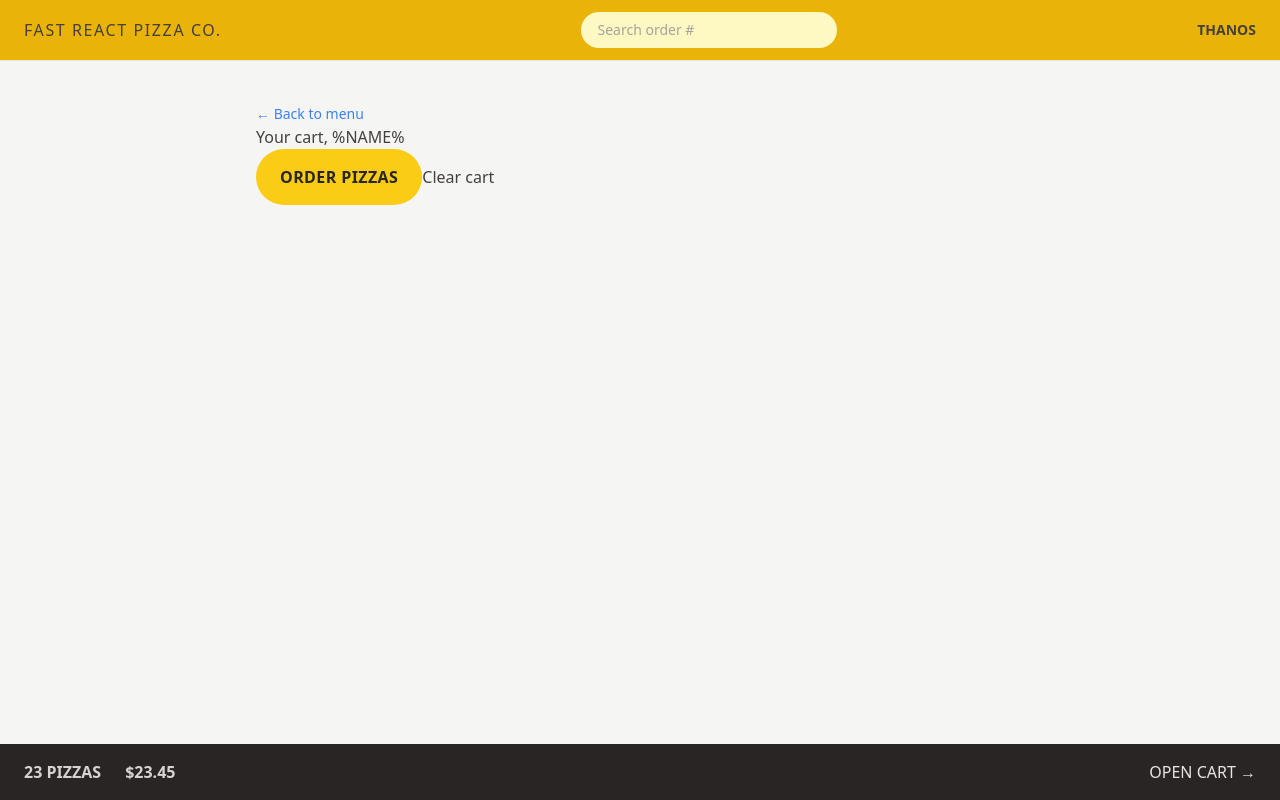
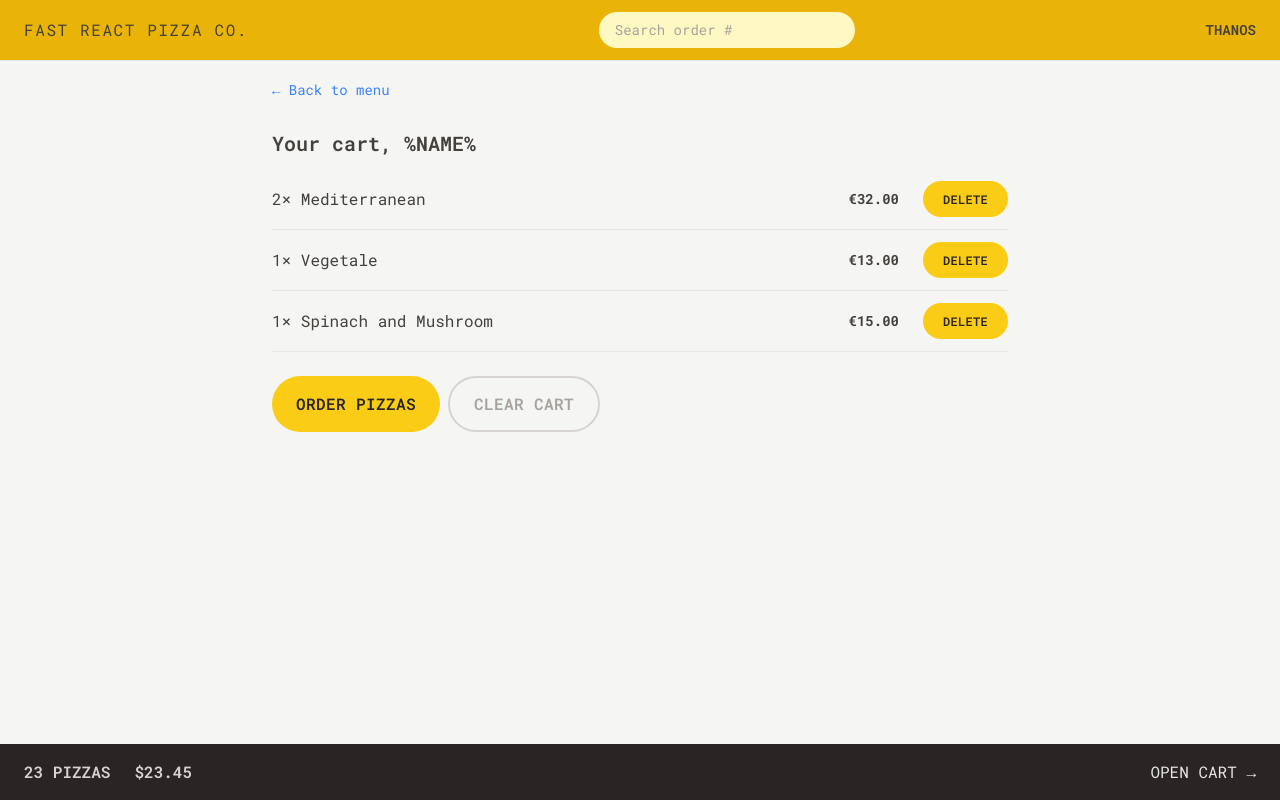
Before and after one commit to thanasisxatz1997/pizzaOrdering-web-app, a React (Vite) app: page /cart in a window 1280 px wide. Built offline with nearby package versions, Linux system fonts and the light colour scheme.

Commit message:
cart-styling

```diff
--- a/index.html
+++ b/index.html
@@ -4,6 +4,13 @@
     <meta charset="UTF-8" />
     <link rel="icon" type="image/svg+xml" href="/vite.svg" />
     <meta name="viewport" content="width=device-width, initial-scale=1.0" />
+
+    <link rel="preconnect" href="https://fonts.googleapis.com" />
+    <link rel="preconnect" href="https://fonts.gstatic.com" crossorigin />
+    <link
+      href="https://fonts.googleapis.com/css2?family=Roboto+Mono:wght@300;400;500;600;700&display=swap"
+      rel="stylesheet"
+    />
     <title>Vite + React</title>
   </head>
   <body class="bg-stone-100 text-stone-700">
--- a/src/features/cart/Cart.jsx
+++ b/src/features/cart/Cart.jsx
@@ -1,6 +1,7 @@
 import { Link } from 'react-router-dom';
 import LinkButton from '../../ui/LinkButton';
 import Button from '../../ui/Button';
+import CartItem from './CartItem';
 
 const fakeCart = [
   {
@@ -30,14 +31,18 @@
   const cart = fakeCart;
 
   return (
-    <div>
+    <div className="px-4 py-3">
       <LinkButton to="/menu">&larr; Back to menu</LinkButton>
 
-      <h2>Your cart, %NAME%</h2>
-
-      <div>
+      <h2 className="mt-7 text-xl font-semibold">Your cart, %NAME%</h2>
+      <ul className="mt-3 divide-y divide-stone-200 border-b">
+        {cart.map((item) => (
+          <CartItem item={item} key={item.key}></CartItem>
+        ))}
+      </ul>
+      <div className="mt-6 space-x-2">
         <Button to="/order/new">Order pizzas</Button>
-        <button>Clear cart</button>
+        <Button type="secondary">Clear cart</Button>
       </div>
     </div>
   );
--- a/src/features/cart/CartItem.jsx
+++ b/src/features/cart/CartItem.jsx
@@ -1,13 +1,17 @@
+import Button from '../../ui/Button';
+import { formatCurrency } from '../../utils/helpers';
+
 function CartItem({ item }) {
   const { pizzaId, name, quantity, totalPrice } = item;
 
   return (
-    <li>
-      <p>
+    <li className="py-3 sm:flex sm:items-center sm:justify-between">
+      <p className="mb-1 sm:mb-0">
         {quantity}&times; {name}
       </p>
-      <div>
-        <p>{formatCurrency(totalPrice)}</p>
+      <div className="flex items-center justify-between sm:gap-6">
+        <p className="text-sm font-bold">{formatCurrency(totalPrice)}</p>
+        <Button type="small">Delete</Button>
       </div>
     </li>
   );
--- a/src/features/menu/Menu.jsx
+++ b/src/features/menu/Menu.jsx
@@ -1,13 +1,13 @@
-import { getMenu } from "../../services/apiRestaurant";
-import { useLoaderData } from "react-router-dom";
-import MenuItem from "./MenuItem";
+import { getMenu } from '../../services/apiRestaurant';
+import { useLoaderData } from 'react-router-dom';
+import MenuItem from './MenuItem';
 
 function Menu() {
   const menu = useLoaderData();
   console.log(menu);
 
   return (
-    <ul>
+    <ul className="divide-y divide-stone-200 px-2">
       {menu.map((pizza) => (
         <MenuItem pizza={pizza} key={pizza.id} />
       ))}
--- a/src/features/menu/MenuItem.jsx
+++ b/src/features/menu/MenuItem.jsx
@@ -1,16 +1,30 @@
-import { formatCurrency } from "../../utils/helpers";
+import { formatCurrency } from '../../utils/helpers';
+import Button from '../../ui/Button';
 
 function MenuItem({ pizza }) {
   const { id, name, unitPrice, ingredients, soldOut, imageUrl } = pizza;
 
   return (
-    <li>
-      <img src={imageUrl} alt={name} />
-      <div>
-        <p>{name}</p>
-        <p>{ingredients.join(", ")}</p>
-        <div>
-          {!soldOut ? <p>{formatCurrency(unitPrice)}</p> : <p>Sold out</p>}
+    <li className="flex gap-4 py-2">
+      <img
+        src={imageUrl}
+        alt={name}
+        className={`h-24 ${soldOut ? 'opacity-70 grayscale' : ''}`}
+      />
+      <div className="flex grow flex-col pt-0.5">
+        <p className="font-medium">{name}</p>
+        <p className="text-sm capitalize italic text-stone-500">
+          {ingredients.join(', ')}
+        </p>
+        <div className="mt-auto flex items-center justify-between">
+          {!soldOut ? (
+            <p className="text-sm">{formatCurrency(unitPrice)}</p>
+          ) : (
+            <p className="text-sm font-medium uppercase text-stone-500">
+              Sold out
+            </p>
+          )}
+          <Button type="small">Add to cart</Button>
         </div>
       </div>
     </li>
--- a/src/features/order/CreateOrder.jsx
+++ b/src/features/order/CreateOrder.jsx
@@ -84,7 +84,7 @@
 
         <div>
           <input type="hidden" name="cart" value={JSON.stringify(cart)}></input>
-          <Button disabled={isSubmitting}>
+          <Button type="primary" disabled={isSubmitting}>
             {isSubmitting ? 'Placing Order...' : 'Order now'}
           </Button>
         </div>
--- a/src/features/user/CreateUser.jsx
+++ b/src/features/user/CreateUser.jsx
@@ -24,7 +24,7 @@
 
       {username !== '' && (
         <div>
-          <Button>Start ordering</Button>
+          <Button type="primary">Start ordering</Button>
         </div>
       )}
     </form>
--- a/src/ui/AppLayout.jsx
+++ b/src/ui/AppLayout.jsx
@@ -11,7 +11,7 @@
     <div className="grid  h-screen grid-rows-[auto_1fr_auto]">
       {isLoading && <Loader />}
       <Header />
-      <div className="my-10 overflow-scroll">
+      <div className="my-1 overflow-scroll">
         <main className="mx-auto max-w-3xl ">
           <Outlet />
         </main>
--- a/src/ui/Button.jsx
+++ b/src/ui/Button.jsx
@@ -1,18 +1,27 @@
 import { Link } from 'react-router-dom';
 
-function Button({ children, disabled, to = '' }) {
-  const className =
-    'inline-block rounded-full bg-yellow-400 px-4 py-3 font-semibold uppercase tracking-wide text-stone-800 transition-colors duration-300 hover:bg-yellow-300 focus:bg-yellow-300 focus:outline-none focus:ring focus:ring-yellow-300 focus:ring-offset-2 disabled:cursor-not-allowed sm:px-6 sm:py-4';
+function Button({ children, disabled, to = '', type = 'primary' }) {
+  const base =
+    'inline-block rounded-full bg-yellow-400 font-semibold uppercase tracking-wide text-stone-800 transition-colors duration-300 hover:bg-yellow-300 focus:bg-yellow-300 focus:outline-none focus:ring focus:ring-yellow-300 focus:ring-offset-2 disabled:cursor-not-allowed ';
+
+  const styles = {
+    primary: base + 'px-4 py-3 sm:px-6 sm:py-4',
+    small: base + 'px-4 py-2 md:px-5 md:py-2.5 text-xs',
+    secondary: `inline-block rounded-full font-semibold border-2 border-stone-300
+      uppercase tracking-wide text-stone-400 transition-colors duration-300 focus:text-stone-800
+      hover:bg-stone-300 focus:bg-stone-300 focus:outline-none focus:ring hover:text-stone-800
+      focus:ring-stone-200 focus:ring-offset-2 disabled:cursor-not-allowed px-4 py-2.5 sm:px-6 sm:py-3.5`,
+  };
   if (to !== '') {
     return (
-      <Link className={className} to={to}>
+      <Link className={styles[type]} to={to}>
         {children}
       </Link>
     );
   }
 
   return (
-    <button disabled={disabled} className={className}>
+    <button disabled={disabled} className={styles[type]}>
       {children}
     </button>
   );
--- a/tailwind.config.js
+++ b/tailwind.config.js
@@ -1,8 +1,19 @@
 /** @type {import('tailwindcss').Config} */
+
 export default {
   content: ["./index.html", "./src/**/*.{js,ts,jsx,tsx}"],
   theme: {
-    extend: {},
+    fontFamily: {
+      sans: "Roboto Mono, monospace",
+    },
+    extend: {
+      colors: {
+        pizza: "#123456",
+      },
+      height: {
+        screen: "100dvh",
+      },
+    },
   },
   plugins: [],
 };
```
